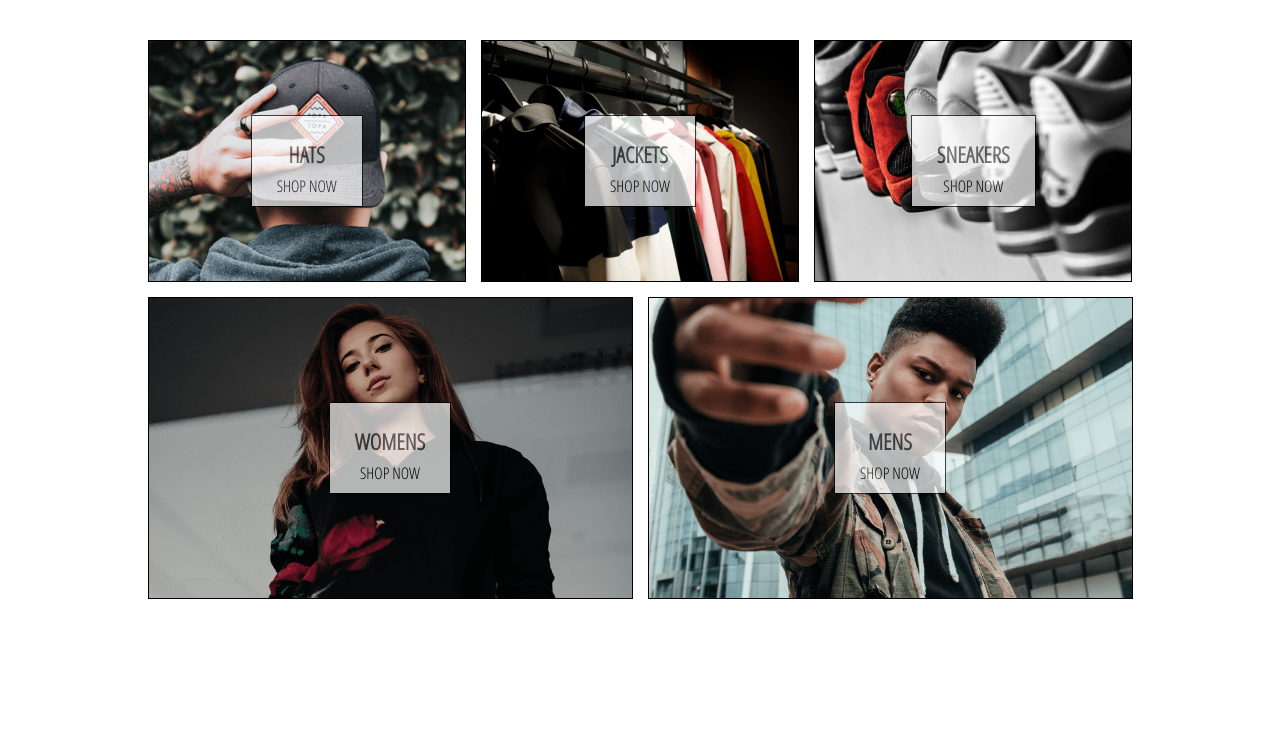
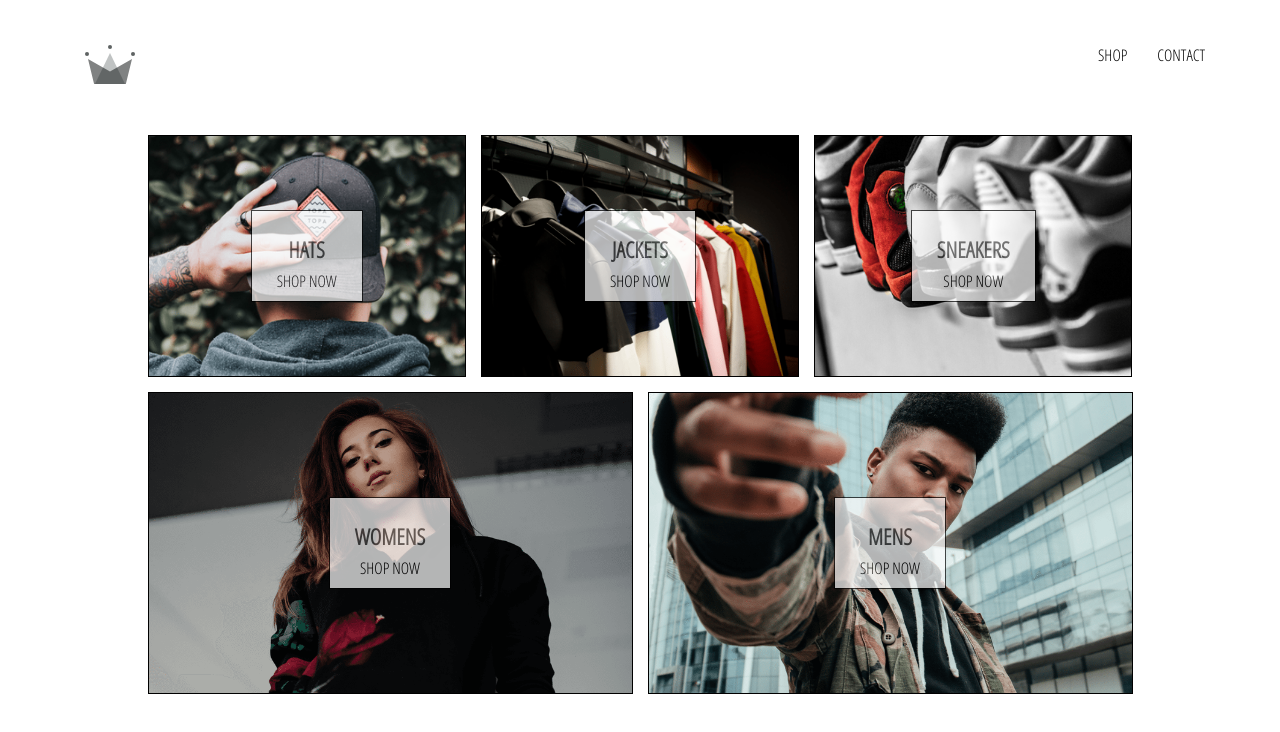
Before and after one commit to bentleybuilds/crwn_clothing, a React (Create React App) app: page / in a window 1280 px wide. Shown: the top 732 px of the page. Built offline with nearby package versions, Linux system fonts and the light colour scheme.

Commit message:
added Header and Logo that links to home

```diff
--- a/src/App.css
+++ b/src/App.css
@@ -2,3 +2,8 @@
     font-family: 'Open Sans Condensed';
     padding: 20px 60px;
 }
+
+a {
+    text-decoration: none;
+    color: black
+}
--- a/src/App.js
+++ b/src/App.js
@@ -3,12 +3,14 @@
 import './App.css';
 import LandingPage from './pages/landingPage/landingPage.jsx'
 import ShopPage from './pages/shop/shop.jsx'
+import Header from './components/header/header.jsx'
 
 
 
 function App() {
   return (
     <div>
+    <Header />
       <Switch>
         <Route  exact path='/' component={LandingPage} />
         <Route exact path='/shop' component={ShopPage} />
--- /dev/null
+++ b/src/components/header/header.jsx
@@ -0,0 +1,23 @@
+import React from 'react';
+import { Link } from 'react-router-dom';
+import { ReactComponent as Logo } from '../../assets/crown.svg'
+
+import './header.scss';
+
+const Header = () => (
+    <div className='header'>
+        <Link className='logoContainer' to='/'>
+            <Logo className='Logo' />
+        </Link>
+        <div className='options'>
+            <Link className='option' to='/shop'>
+                SHOP
+            </Link>
+            <Link className='option' to='/contact'>
+                CONTACT
+            </Link>
+        </div>
+    </div>
+)
+
+export default Header;
--- /dev/null
+++ b/src/components/header/header.scss
@@ -0,0 +1,25 @@
+.header {
+    height: 70px;
+    width: 100%;
+    display: flex;
+    justify-content: space-between;
+    margin-bottom: 25px;
+
+    .logoContainer {
+      height: 100%;
+      width: 70px;
+      padding: 25px;
+    }
+
+    .options {
+      width: 50%;
+      height: 100%;
+      display: flex;
+      align-items: center;
+      justify-content: flex-end;
+
+      .option {
+        padding: 10px 15px;
+      }
+    }
+  }
```
Also changed, not shown: src/assets/crown.svg (added).
